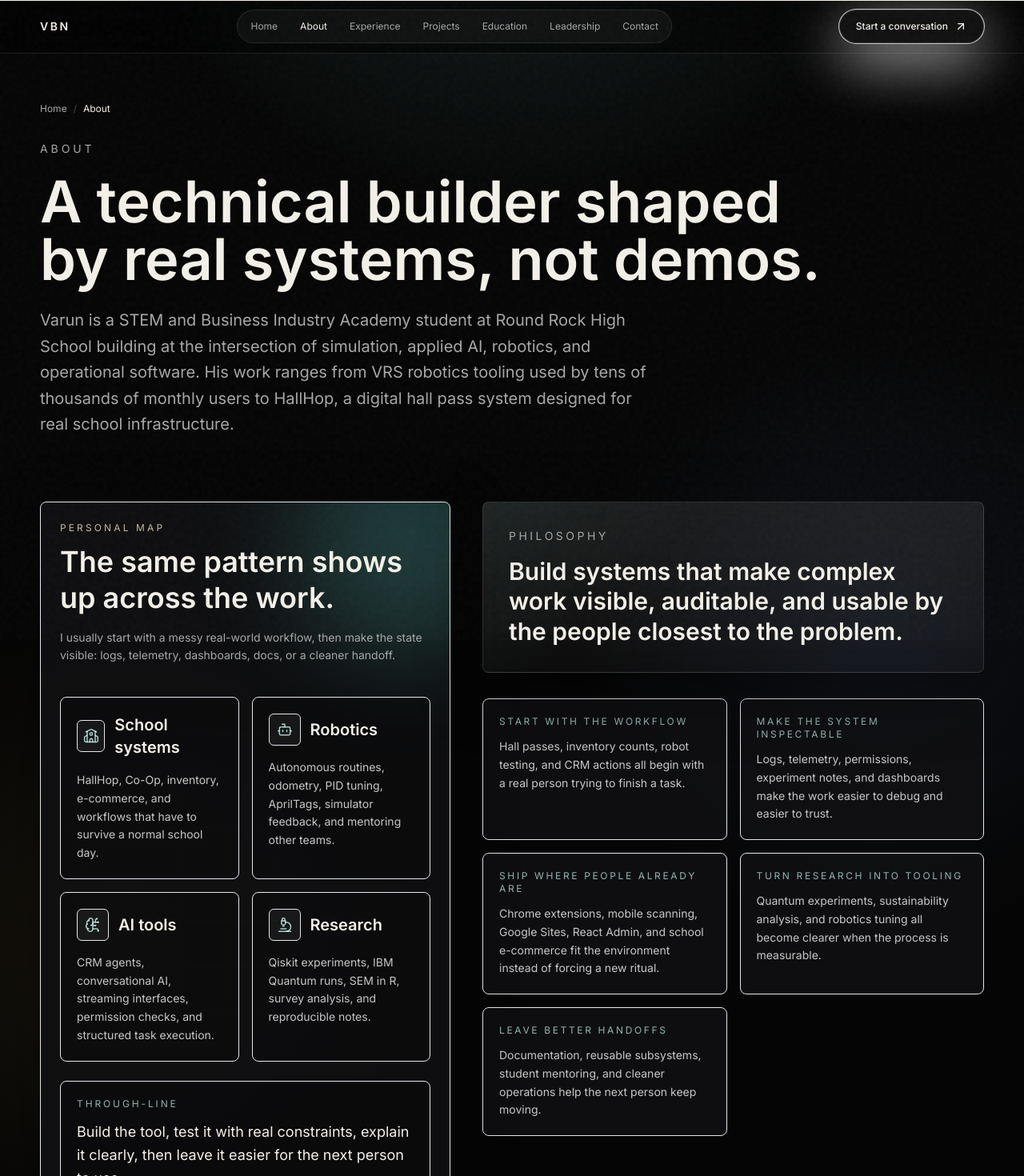
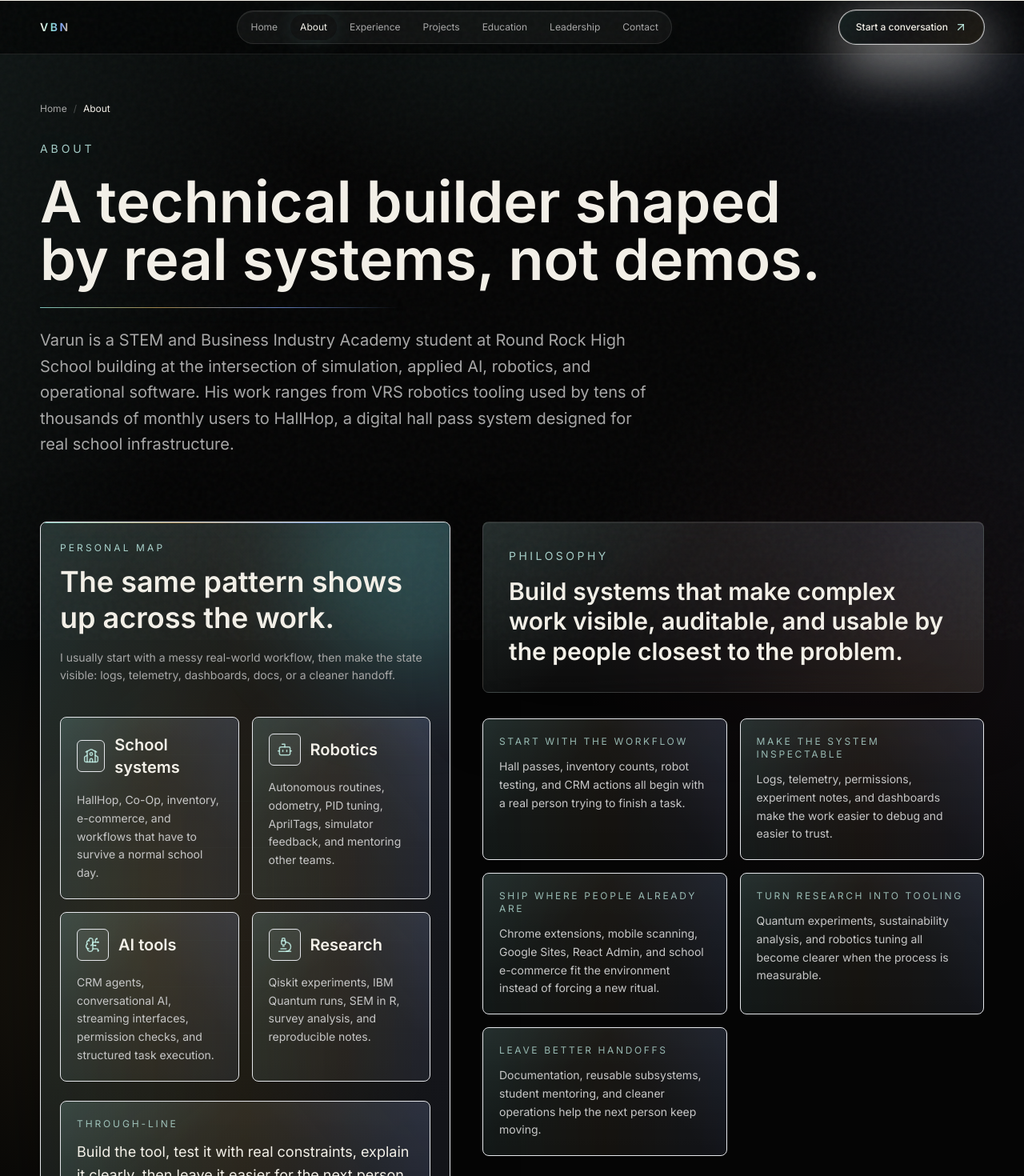
Before and after one commit to varun-b-nagaraj/E-Portfolio, a Next.js app: page /about in a window 1280 px wide. Shown: the top 1470 px of the page at 80% size. Built offline with nearby package versions, Linux system fonts and the light colour scheme.

Commit message:
Add polished accent styling

```diff
--- a/src/app/about/page.tsx
+++ b/src/app/about/page.tsx
@@ -22,12 +22,12 @@ export default function AboutPage() {
         <AboutSystemsMap />
         <div className="space-y-8">
           <div className="glass rounded-lg p-8 ring-1 ring-teal-200/10">
-            <p className="text-sm uppercase tracking-[0.25em] text-muted">Philosophy</p>
+            <p className="section-kicker text-sm uppercase tracking-[0.25em]">Philosophy</p>
             <p className="mt-4 text-3xl font-semibold leading-tight text-bone">{profile.philosophy}</p>
           </div>
           <div className="grid gap-4 sm:grid-cols-2">
             {profile.focusAreas.map((area) => (
-              <div key={area.label} className="rounded-lg border border-white/12 bg-panel/80 p-5 transition-all duration-700 ease-out hover:-translate-y-1 hover:border-amber-100/30 hover:bg-white/[0.07] hover:shadow-[0_22px_70px_rgba(251,191,36,0.10),0_0_0_1px_rgba(255,255,255,0.08)]">
+              <div key={area.label} className="surface-glow rounded-lg border border-white/12 bg-panel/80 p-5 transition-all duration-700 ease-out hover:-translate-y-1 hover:border-amber-100/30 hover:bg-white/[0.07] hover:shadow-[0_22px_70px_rgba(251,191,36,0.10),0_0_0_1px_rgba(255,255,255,0.08)]">
                 <p className="text-xs uppercase tracking-[0.22em] text-teal-100/70">{area.label}</p>
                 <p className="mt-3 text-sm leading-relaxed text-silver">{area.body}</p>
               </div>
@@ -37,7 +37,7 @@ export default function AboutPage() {
       </section>
       <section className="container-page grid gap-5 pb-20 lg:grid-cols-[0.85fr_1.15fr]">
         <div>
-          <p className="text-sm uppercase tracking-[0.28em] text-muted">How I work</p>
+          <p className="section-kicker text-sm uppercase tracking-[0.28em]">How I work</p>
           <h2 className="mt-4 text-4xl font-semibold leading-tight text-bone">A few habits that make the projects less random.</h2>
         </div>
         <div className="grid gap-4 sm:grid-cols-2">
@@ -45,7 +45,7 @@ export default function AboutPage() {
             const Icon = workingNoteIcons[note.icon as keyof typeof workingNoteIcons];
 
             return (
-              <div key={note.title} className="rounded-lg border border-white/12 bg-panel/80 p-5">
+              <div key={note.title} className="surface-glow rounded-lg border border-white/12 bg-panel/80 p-5">
                 <span className="grid h-10 w-10 place-items-center rounded-md border border-white/12 bg-white/[0.05] text-teal-100/80">
                   <Icon className="h-5 w-5" aria-hidden="true" strokeWidth={1.8} />
                 </span>
@@ -58,7 +58,7 @@ export default function AboutPage() {
       </section>
       <section className="container-page grid gap-4 pb-24 sm:grid-cols-2 lg:grid-cols-3">
         {profile.metrics.map((metric) => (
-          <div key={metric.label} className="rounded-lg border border-white/12 bg-panel/80 p-6">
+          <div key={metric.label} className="surface-glow rounded-lg border border-white/12 bg-panel/80 p-6">
             <p className="text-4xl font-semibold text-bone">
               <AnimatedCounter value={metric.value} suffix={metric.suffix} />
             </p>
--- a/src/app/globals.css
+++ b/src/app/globals.css
@@ -12,6 +12,8 @@
   --teal: #8ddfd5;
   --amber: #f0c36a;
   --blue: #86a8ff;
+  --rose: #ff8db3;
+  --mint: #9ff0b9;
 }
 
 * {
@@ -25,9 +27,11 @@ html {
 body {
   margin: 0;
   background:
-    radial-gradient(circle at 50% -10%, rgba(141, 223, 213, 0.16), transparent 34rem),
-    radial-gradient(circle at 12% 42%, rgba(240, 195, 106, 0.08), transparent 26rem),
-    radial-gradient(circle at 86% 28%, rgba(134, 168, 255, 0.08), transparent 24rem),
+    linear-gradient(115deg, rgba(141, 223, 213, 0.08), transparent 28rem),
+    linear-gradient(245deg, rgba(134, 168, 255, 0.075), transparent 30rem),
+    radial-gradient(circle at 50% -10%, rgba(141, 223, 213, 0.18), transparent 34rem),
+    radial-gradient(circle at 12% 42%, rgba(240, 195, 106, 0.09), transparent 26rem),
+    radial-gradient(circle at 86% 28%, rgba(255, 141, 179, 0.055), transparent 24rem),
     var(--bg);
   color: var(--text);
   font-family: var(--font-inter), Inter, ui-sans-serif, system-ui, -apple-system, BlinkMacSystemFont, "Segoe UI", sans-serif;
@@ -40,7 +44,8 @@ a {
 }
 
 ::selection {
-  background: rgba(243, 240, 232, 0.2);
+  background: rgba(141, 223, 213, 0.28);
+  color: #ffffff;
 }
 
 .container-page {
@@ -50,11 +55,61 @@ a {
 
 .glass {
   background:
-    linear-gradient(135deg, rgba(141, 223, 213, 0.065), transparent 34%),
+    linear-gradient(135deg, rgba(141, 223, 213, 0.11), transparent 34%),
+    linear-gradient(225deg, rgba(134, 168, 255, 0.075), transparent 40%),
+    linear-gradient(315deg, rgba(240, 195, 106, 0.065), transparent 42%),
     linear-gradient(180deg, rgba(255, 255, 255, 0.08), rgba(255, 255, 255, 0.035));
   border: 1px solid var(--line);
-  box-shadow: 0 24px 80px rgba(0, 0, 0, 0.35);
+  box-shadow: 0 24px 80px rgba(0, 0, 0, 0.35), inset 0 1px 0 rgba(255, 255, 255, 0.08);
   backdrop-filter: blur(18px);
+}
+
+.accent-text {
+  background: linear-gradient(90deg, #fff8ea 0%, #8ddfd5 38%, #86a8ff 72%, #f0c36a 100%);
+  -webkit-background-clip: text;
+  background-clip: text;
+  color: transparent;
+}
+
+.section-kicker {
+  color: rgba(199, 247, 239, 0.82);
+  text-shadow: 0 0 28px rgba(141, 223, 213, 0.32);
+}
+
+.surface-glow {
+  position: relative;
+  isolation: isolate;
+  background:
+    linear-gradient(140deg, rgba(141, 223, 213, 0.08), transparent 34%),
+    linear-gradient(230deg, rgba(134, 168, 255, 0.065), transparent 36%),
+    linear-gradient(180deg, rgba(255, 255, 255, 0.055), rgba(255, 255, 255, 0.022));
+}
+
+.surface-glow::before {
+  content: "";
+  position: absolute;
+  inset: 0;
+  z-index: -1;
+  border-radius: inherit;
+  background:
+    linear-gradient(90deg, rgba(141, 223, 213, 0.55), rgba(240, 195, 106, 0.32), rgba(134, 168, 255, 0.46)),
+    linear-gradient(180deg, rgba(255, 255, 255, 0.10), transparent 42%);
+  opacity: 0.12;
+  transition: opacity 700ms ease;
+}
+
+.surface-glow:hover::before {
+  opacity: 0.28;
+}
+
+.accent-rule {
+  background: linear-gradient(90deg, rgba(141, 223, 213, 0.85), rgba(240, 195, 106, 0.65), rgba(134, 168, 255, 0.72), transparent);
+  box-shadow: 0 0 26px rgba(141, 223, 213, 0.28);
+}
+
+.accent-chip {
+  border-color: rgba(141, 223, 213, 0.24);
+  background: linear-gradient(135deg, rgba(141, 223, 213, 0.10), rgba(255, 255, 255, 0.035));
 }
 
 .hairline {
@@ -67,8 +122,8 @@ a {
 
 .grid-bg {
   background-image:
-    linear-gradient(rgba(141,223,213,0.07) 1px, transparent 1px),
-    linear-gradient(90deg, rgba(240,195,106,0.045) 1px, transparent 1px);
+    linear-gradient(rgba(141,223,213,0.085) 1px, transparent 1px),
+    linear-gradient(90deg, rgba(240,195,106,0.055) 1px, transparent 1px);
   background-size: 58px 58px;
   mask-image: radial-gradient(circle at center, black, transparent 74%);
 }
--- a/src/components/AboutSystemsMap.tsx
+++ b/src/components/AboutSystemsMap.tsx
@@ -28,12 +28,13 @@ const nodes = [
 
 export function AboutSystemsMap() {
   return (
-    <section className="relative min-h-[640px] overflow-hidden rounded-lg border border-white/12 bg-panel/80 p-6 shadow-glass">
+    <section className="surface-glow relative min-h-[640px] overflow-hidden rounded-lg border border-white/12 bg-panel/80 p-6 shadow-glass">
+      <div className="accent-rule absolute inset-x-0 top-0 h-px" />
       <div className="absolute inset-0 grid-bg opacity-25" />
       <div className="absolute -right-24 -top-24 h-72 w-72 rounded-full bg-teal-300/20 blur-3xl" />
       <div className="absolute -bottom-24 left-0 h-72 w-72 rounded-full bg-amber-300/14 blur-3xl" />
       <div className="relative">
-        <p className="text-xs uppercase tracking-[0.26em] text-amber-100/75">Personal map</p>
+        <p className="section-kicker text-xs uppercase tracking-[0.26em]">Personal map</p>
         <h2 className="mt-3 max-w-md text-4xl font-semibold leading-tight text-bone">The same pattern shows up across the work.</h2>
         <p className="mt-4 max-w-lg text-sm leading-relaxed text-muted">
           I usually start with a messy real-world workflow, then make the state visible: logs, telemetry, dashboards, docs, or a cleaner handoff.
@@ -47,7 +48,7 @@ export function AboutSystemsMap() {
           return (
             <motion.article
               key={node.title}
-              className="group min-h-[160px] rounded-lg border border-white/12 bg-black/25 p-5 transition-all duration-700 ease-out hover:-translate-y-1 hover:border-teal-100/35 hover:bg-white/[0.06] hover:shadow-[0_22px_70px_rgba(20,184,166,0.12),0_0_0_1px_rgba(255,255,255,0.08)]"
+              className="surface-glow group min-h-[160px] rounded-lg border border-white/12 bg-black/25 p-5 transition-all duration-700 ease-out hover:-translate-y-1 hover:border-teal-100/35 hover:bg-white/[0.06] hover:shadow-[0_22px_70px_rgba(20,184,166,0.12),0_0_0_1px_rgba(255,255,255,0.08)]"
               initial={{ opacity: 0, y: 16 }}
               whileInView={{ opacity: 1, y: 0 }}
               viewport={{ once: true, margin: "-80px" }}
@@ -65,7 +66,7 @@ export function AboutSystemsMap() {
         })}
       </div>
 
-      <div className="relative mt-6 rounded-lg border border-white/12 bg-black/30 p-5">
+      <div className="surface-glow relative mt-6 rounded-lg border border-white/12 bg-black/30 p-5">
         <p className="text-xs uppercase tracking-[0.24em] text-teal-100/70">Through-line</p>
         <p className="mt-3 text-lg leading-relaxed text-bone">
           Build the tool, test it with real constraints, explain it clearly, then leave it easier for the next person to use.
--- a/src/components/MagneticButton.tsx
+++ b/src/components/MagneticButton.tsx
@@ -16,10 +16,10 @@ export function MagneticButton({ href, children, download, className = "" }: Pro
       <Link
         href={href}
         download={download}
-        className={`group inline-flex items-center gap-2 rounded-full border border-white/15 bg-white/[0.06] px-5 py-3 text-sm font-medium text-bone shadow-silver transition duration-200 hover:-translate-y-0.5 hover:border-white/30 hover:bg-white/[0.1] ${className}`}
+        className={`group inline-flex items-center gap-2 rounded-full border border-white/15 bg-[linear-gradient(135deg,rgba(141,223,213,0.12),rgba(255,255,255,0.06)_44%,rgba(240,195,106,0.10))] px-5 py-3 text-sm font-medium text-bone shadow-silver transition-all duration-500 ease-out hover:-translate-y-0.5 hover:border-teal-100/35 hover:bg-white/[0.1] hover:shadow-[0_20px_70px_rgba(141,223,213,0.14),0_10px_36px_rgba(240,195,106,0.08)] ${className}`}
       >
         {children}
-        <ArrowUpRight className="h-4 w-4 transition group-hover:translate-x-0.5 group-hover:-translate-y-0.5" />
+        <ArrowUpRight className="h-4 w-4 text-teal-100/85 transition duration-500 group-hover:translate-x-0.5 group-hover:-translate-y-0.5 group-hover:text-amber-100" />
       </Link>
     </span>
   );
--- a/src/components/Navbar.tsx
+++ b/src/components/Navbar.tsx
@@ -18,21 +18,22 @@ export function Navbar() {
   const pathname = usePathname();
 
   return (
-    <header className="fixed left-0 right-0 top-0 z-50 border-b border-white/10 bg-black/55 backdrop-blur-xl">
+    <header className="fixed left-0 right-0 top-0 z-50 border-b border-white/10 bg-black/60 backdrop-blur-xl">
+      <div className="h-px w-full bg-gradient-to-r from-transparent via-teal-200/50 via-amber-100/35 to-transparent" />
       <nav className="container-page py-3">
         <div className="flex items-center justify-between gap-4">
-          <Link href="/" className="text-sm font-semibold tracking-[0.18em] text-bone">
+          <Link href="/" className="accent-text text-sm font-semibold tracking-[0.18em]">
             VBN
           </Link>
-          <div className="hidden items-center gap-1 rounded-full border border-white/10 bg-white/[0.04] p-1 md:flex">
+          <div className="hidden items-center gap-1 rounded-full border border-white/10 bg-white/[0.045] p-1 shadow-[inset_0_1px_0_rgba(255,255,255,0.08),0_18px_50px_rgba(0,0,0,0.26)] md:flex">
             {nav.map(([label, href]) => {
               const active = pathname === href;
               return (
                 <Link
                   key={href}
                   href={href}
-                  className={`rounded-full px-3 py-2 text-xs transition ${
-                    active ? "bg-white/12 text-bone" : "text-muted hover:text-bone"
+                  className={`rounded-full px-3 py-2 text-xs transition duration-500 ${
+                    active ? "bg-teal-200/14 text-bone shadow-[0_0_24px_rgba(141,223,213,0.12)]" : "text-muted hover:bg-white/[0.055] hover:text-bone"
                   }`}
                 >
                   {label}
--- a/src/components/SectionIntro.tsx
+++ b/src/components/SectionIntro.tsx
@@ -12,8 +12,9 @@ export function SectionIntro({
   return (
     <div className="container-page pt-32">
       <Breadcrumbs className="mb-8" />
-      <p className="text-sm uppercase tracking-[0.28em] text-muted">{eyebrow}</p>
+      <p className="section-kicker text-sm uppercase tracking-[0.28em]">{eyebrow}</p>
       <h1 className="mt-5 max-w-5xl text-5xl font-semibold leading-tight text-bone md:text-7xl">{title}</h1>
+      <div className="accent-rule mt-6 h-px max-w-md" />
       {body && <p className="mt-6 max-w-3xl text-xl leading-relaxed text-muted">{body}</p>}
     </div>
   );
```
Also changed, not shown: src/app/leadership/page.tsx (+4 -3 lines), src/components/Hero.tsx (+5 -4 lines), src/components/ProjectCard.tsx (+10 -9 lines), src/components/ScrollTimeline.tsx (+11 -10 lines), src/components/StackingSection.tsx (+5 -4 lines).
